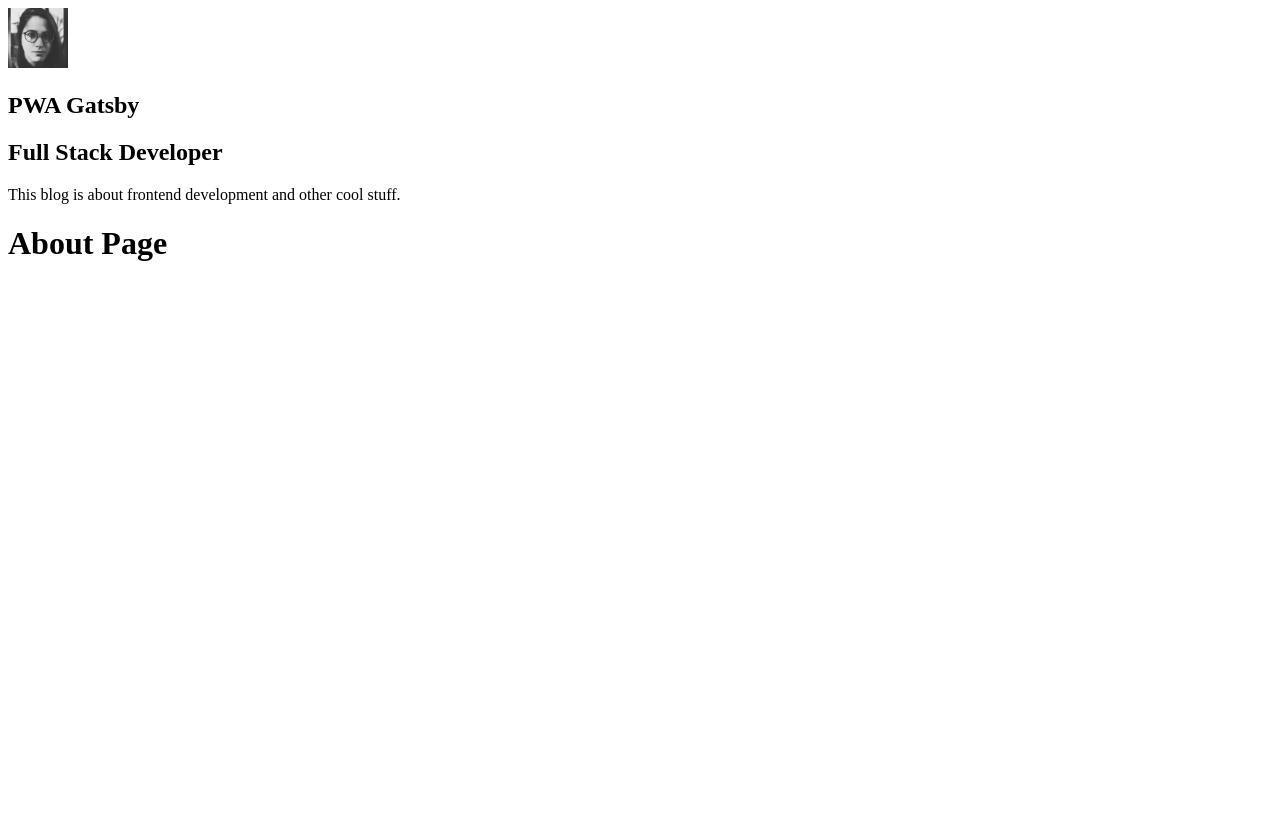
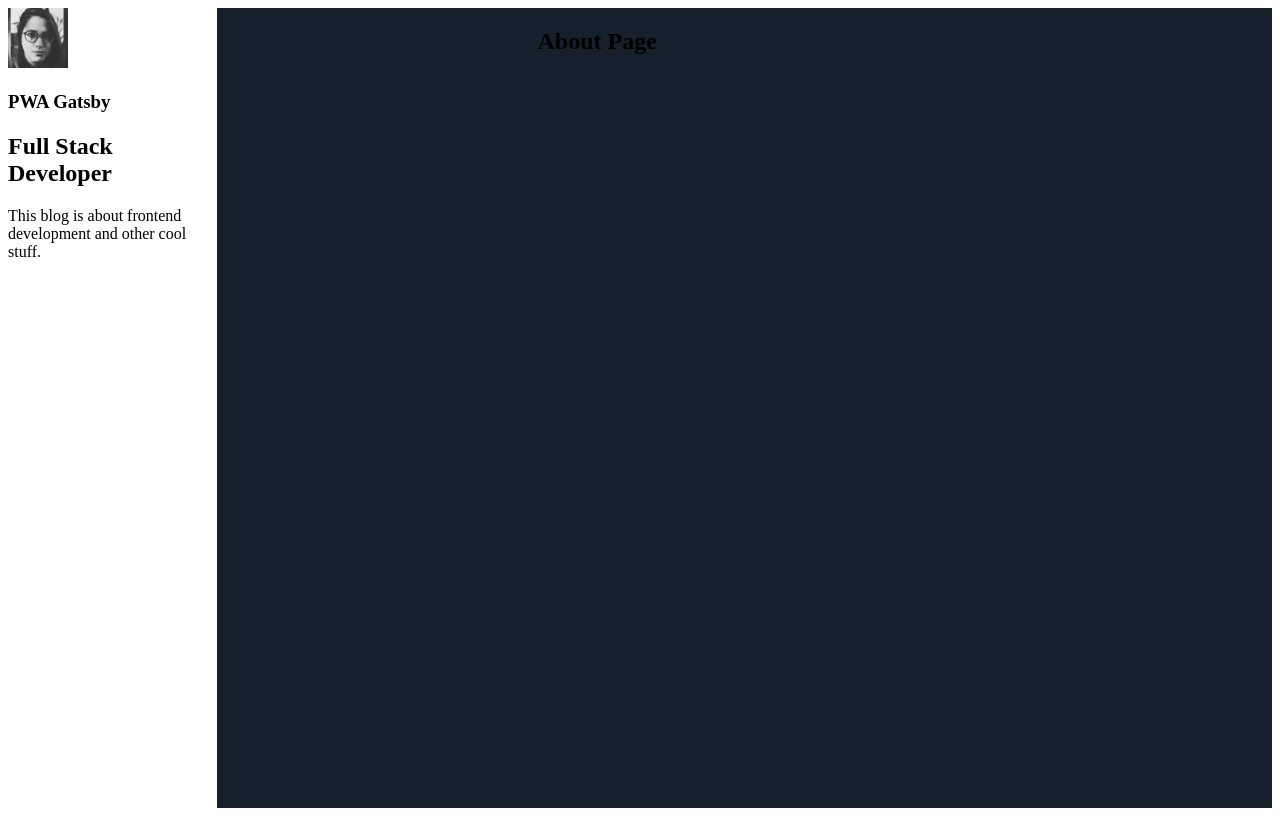
Before and after one commit to paulapompeo/gatsbyjs_blog, a Gatsby site in the folder gatsbyjs_blog/: page /about in a window 1280 px wide. Built offline with nearby package versions, Linux system fonts and the light colour scheme; Gatsby itself is replaced by a stand-in of ours.

Commit message:
styled components

```diff
--- a/gatsbyjs_blog/gatsby-config.js
+++ b/gatsbyjs_blog/gatsby-config.js
@@ -6,6 +6,7 @@ module.exports = {
     author: `@paulapompeo`,
   },
   plugins: [
+    `gatsby-plugin-styled-components`,
     `gatsby-plugin-react-helmet`,
     {
       resolve: `gatsby-source-filesystem`,
--- a/gatsbyjs_blog/package.json
+++ b/gatsbyjs_blog/package.json
@@ -5,18 +5,21 @@
   "version": "0.1.0",
   "author": "Kyle Mathews <mathews.kyle@gmail.com>",
   "dependencies": {
+    "babel-plugin-styled-components": "^1.11.1",
     "gatsby": "^2.24.85",
     "gatsby-image": "^2.4.21",
     "gatsby-plugin-manifest": "^2.4.35",
     "gatsby-plugin-offline": "^3.2.37",
     "gatsby-plugin-react-helmet": "^3.3.14",
     "gatsby-plugin-sharp": "^2.6.43",
+    "gatsby-plugin-styled-components": "^3.3.14",
     "gatsby-source-filesystem": "^2.3.35",
     "gatsby-transformer-sharp": "^2.5.19",
     "prop-types": "^15.7.2",
     "react": "^16.12.0",
     "react-dom": "^16.12.0",
-    "react-helmet": "^6.1.0"
+    "react-helmet": "^6.1.0",
+    "styled-components": "^5.2.1"
   },
   "devDependencies": {
     "prettier": "2.1.2"
--- /dev/null
+++ b/gatsbyjs_blog/src/components/Layout/index.js
@@ -0,0 +1,34 @@
+import React from "react"
+import PropTypes from "prop-types"
+import Profile from "../Profile"
+
+import styled from 'styled-components';
+
+const LayoutWrapper = styled.section`
+  display: flex;
+`;
+
+const LayoutMain = styled.main`
+  background: #16202c;
+  min-height: 100vh;
+  padding: 0 3.75rem 0 20rem;
+  width: 100%
+`;
+
+const Layout = ({ children }) => {
+
+  return (
+    <LayoutWrapper>
+      <aside>
+        <Profile />
+      </aside>
+      <LayoutMain>{children}</LayoutMain>
+    </LayoutWrapper>
+  )
+}
+
+Layout.propTypes = {
+  children: PropTypes.node.isRequired,
+}
+
+export default Layout
--- a/gatsbyjs_blog/src/components/layout.js
+++ /dev/null
@@ -1,21 +0,0 @@
-import React from "react"
-import PropTypes from "prop-types"
-import Profile from "./Profile"
-
-const Layout = ({ children }) => {
-
-  return (
-    <>
-      <aside>
-        <Profile />
-      </aside>
-      <main>{children}</main>
-    </>
-  )
-}
-
-Layout.propTypes = {
-  children: PropTypes.node.isRequired,
-}
-
-export default Layout
--- a/gatsbyjs_blog/src/pages/404.js
+++ b/gatsbyjs_blog/src/pages/404.js
@@ -1,6 +1,6 @@
 import React from "react"
 
-import Layout from "../components/layout"
+import Layout from "../components/Layout"
 import SEO from "../components/seo"
 
 const NotFoundPage = () => (
--- a/gatsbyjs_blog/src/pages/about.js
+++ b/gatsbyjs_blog/src/pages/about.js
@@ -1,7 +1,7 @@
 import React from 'react';
 import { Link } from 'gatsby';
 
-import Layout from "../components/layout"
+import Layout from "../components/Layout"
 import SEO from "../components/seo"
 
 const AboutPage = () => (
--- a/gatsbyjs_blog/src/pages/index.js
+++ b/gatsbyjs_blog/src/pages/index.js
@@ -1,7 +1,7 @@
 import React from "react";
 import { Link } from 'gatsby';
 
-import Layout from "../components/layout"
+import Layout from "../components/Layout"
 import SEO from "../components/seo"
 
 const IndexPage = () => (
```
Also changed, not shown: 1 other file.
